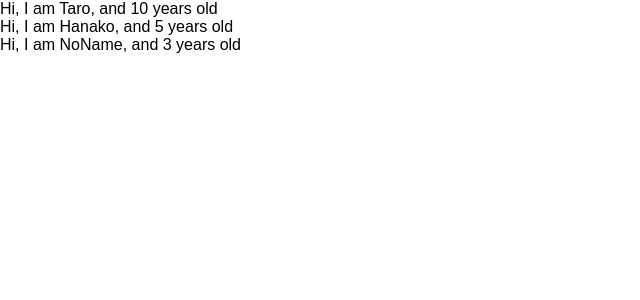
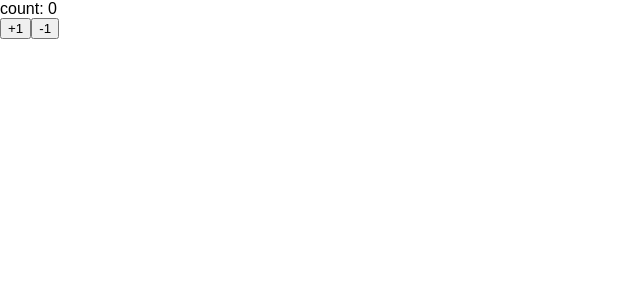
Before and after one commit to kenken-oshin/udemy-react-redux-crud-application, a React (Create React App) app: page / in a window 1280 px wide. Shown: the top 300 px of the page, without its empty margins (0-640 px from the left). Built offline with nearby package versions, Linux system fonts and the light colour scheme.

Commit message:
learn state and setState

```diff
--- a/src/App.js
+++ b/src/App.js
@@ -1,31 +1,31 @@
-import React from 'react';
-import PropTypes from 'prop-types';
+import React, {Component} from 'react';
 
+const App = () => (<Counter></Counter>)
 
+class Counter extends Component {
+  constructor(props) {
+    super(props)
+    console.log(this.state)
+    this.state = { count: 0 }
+  }
 
-const App = () => {
-  const profiles = [
-    {name: "Taro", age: 10 },
-    {name: "Hanako", age: 5},
-    {name: "NoName", age: 3}
-  ]
-  return (
-  <div>
-    {
-      profiles.map((profile, index) => {
-        return <User name ={profile.name} age={profile.age} key={index} />
-      })
-    }
-  </div>
-  )
+handlePlusButton = () => {
+  this.setState({ count: this.state.count +1 })
 }
 
-const User = (props) => {
-  return <div>Hi, I am {props.name}, and {props.age} years old </div>
+handleMinusButton = () => {
+  this.setState({ count: this.state.count -1 })
 }
 
-User.propTypes = {
-   name: PropTypes.string,
-   age: PropTypes.number.isRequired
+  render() {
+  return (
+  <React.Fragment>
+    <div>count: { this.state.count }</div>
+    <button onClick={this.handlePlusButton}>+1</button>
+    <button onClick={this.handleMinusButton}>-1</button>
+  </React.Fragment>
+    )
+  }
 }
+
 export default App;
```
